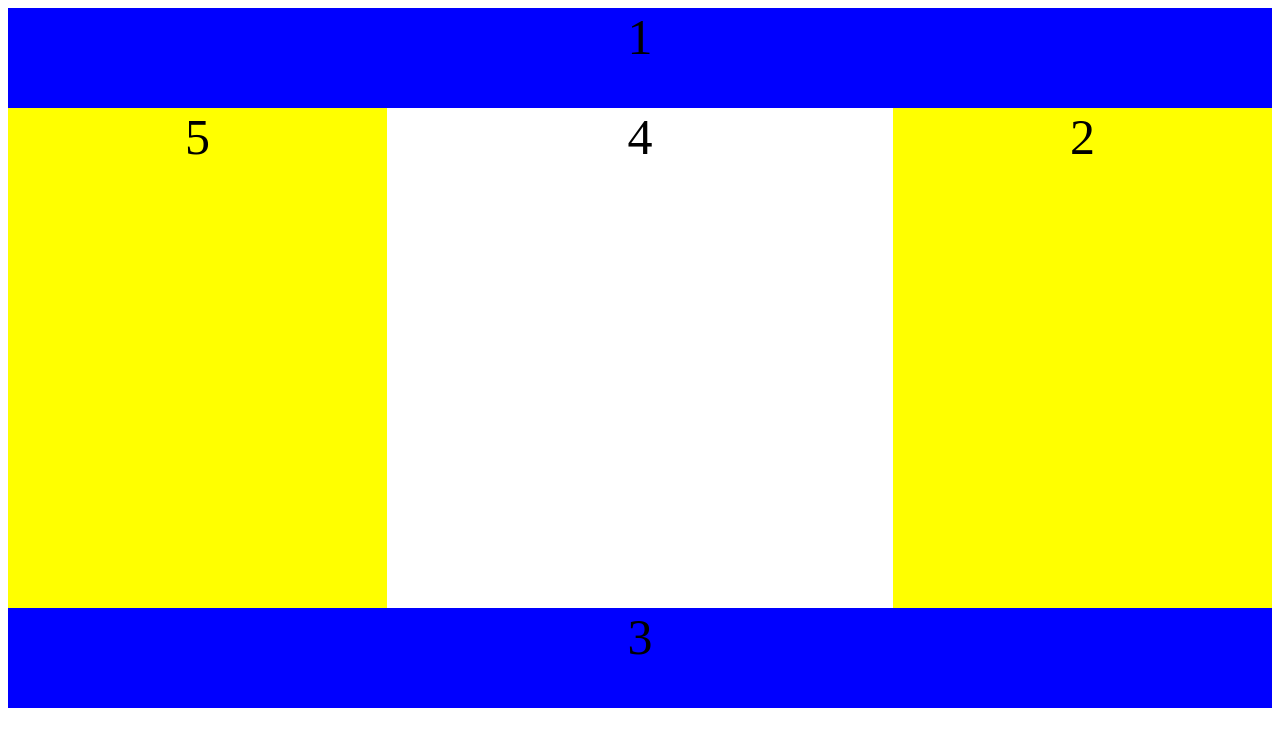
After one commit to Jedich/web-lapki-team-1, a PHP site: page /lab3/egor/e_block.html in a window 1280 px wide. The commit adds this page. Shown: the top 747 px of the page. Run offline with PHP 8.4, Linux system fonts and the light colour scheme.

Commit message:
lab3 egor

```diff
--- /dev/null
+++ b/site/lab3/egor/e_block.html
@@ -0,0 +1,20 @@
+<!DOCTYPE html>
+<html lang="en">
+<head>
+	<meta charset="UTF-8">
+	<meta name="viewport" content="width=device-width, initial-scale=1.0">
+	<link rel="stylesheet" type="text/css" href="style_block.css">
+	<title>Document</title>
+</head>
+<body>
+	<div>
+		<div class="row"> 1</div>
+		<div class="container">
+			<div class="col1"> 5 </div>
+			<div class="col2"> 4 </div>
+			<div class="col3"> 2 </div>
+		</div>
+		<div class="row"> 3 </div >
+	</div>
+</body>
+</html>
--- /dev/null
+++ b/site/lab3/egor/style_block.css
@@ -0,0 +1,30 @@
+body{
+	text-align: center;
+	font-size: 50px;
+}
+
+.container{
+	height: 500px;
+	display: flex;
+	justify-content: center;
+}
+
+.col1{
+	width: 30%;
+	background-color: yellow;
+}
+
+.col2{
+	width: 40%;
+}
+
+.col3{
+	width: 30%;
+	background-color: yellow;
+}
+
+.row{
+	height: 100px;
+	width: 100%;
+	background-color: blue;
+}
```
Also changed, not shown: site/lab3/egor/e_table.html (+6 -6 lines), site/lab3/egor/style_table.css (+5 -8 lines).
